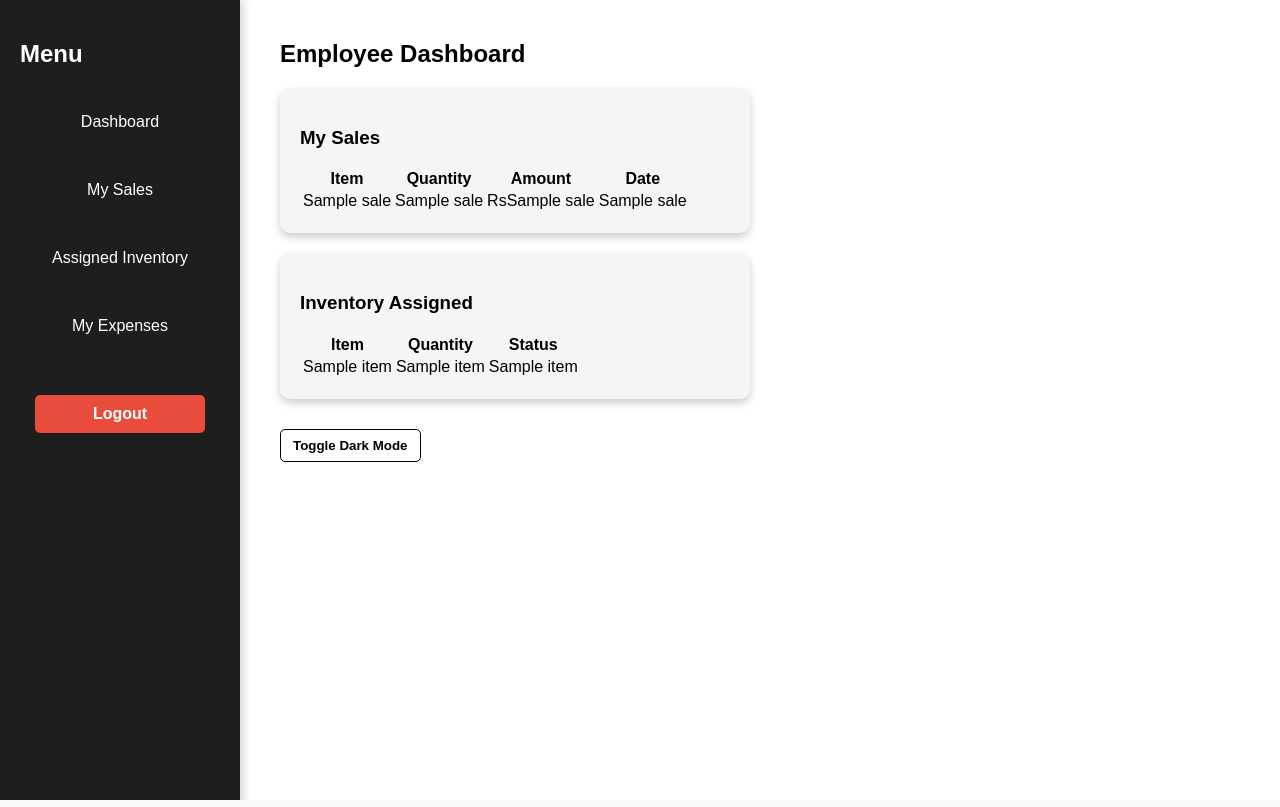
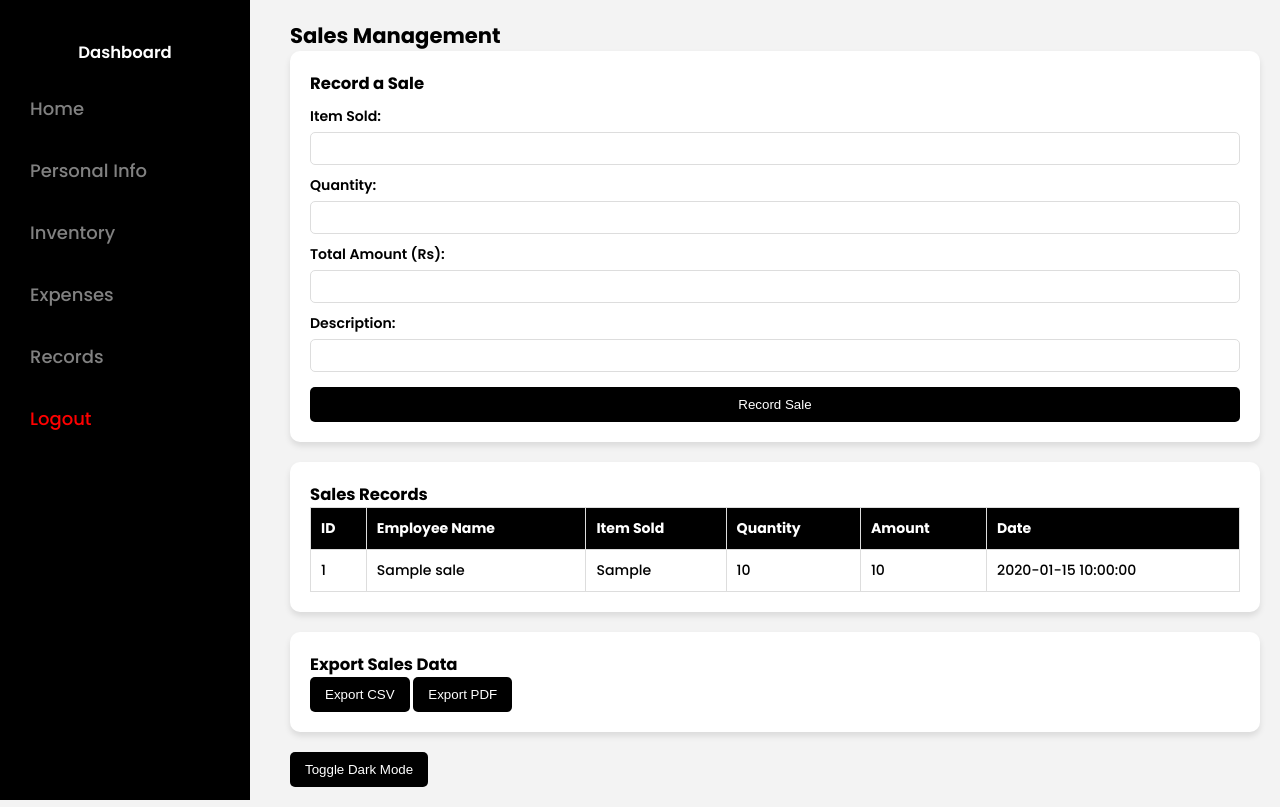
Before and after one commit to hasanrazat/Flask_Inventory_Mgmt, a Flask app: template templates/employee_dashboard.html in a window 1280 px wide. Run offline with Flask 3, Linux system fonts and the light colour scheme; the template is opened without the code that fills it: most values are stand-ins (such as "Sample title", 1, 10 or a date in 2020).

Commit message:
Update employee_dashboard.html

```diff
--- a/templates/employee_dashboard.html
+++ b/templates/employee_dashboard.html
@@ -3,71 +3,82 @@
 <head>
     <meta charset="UTF-8">
     <meta name="viewport" content="width=device-width, initial-scale=1.0">
-    <title>Employee Dashboard</title>
-    <link rel="stylesheet" href="{{ url_for('static', filename='css/style.css') }}">
+    <title>Sales Management</title>
+    <link rel="stylesheet" href="{{ url_for('static', filename='css/sales.css') }}">
 </head>
 <body>
-    <div class="wrapper">
-        <!-- Sidebar Navigation -->
+    <div class="dashboard-container">
+        <!-- Sidebar -->
         <nav class="sidebar">
-            <h2>Menu</h2>
+            <h3>Dashboard</h3>
             <ul>
-                <li><a href="{{ url_for('employee_dashboard') }}">Dashboard</a></li>
-                <li><a href="{{ url_for('my_sales') }}">My Sales</a></li>
-                <li><a href="{{ url_for('assigned_inventory') }}">Assigned Inventory</a></li>
-                <li><a href="{{ url_for('my_expenses') }}">My Expenses</a></li>
-                <!-- Add a specific class to the logout button -->
-                <li><a href="{{ url_for('logout') }}" class="btn-logout">Logout</a></li>
+                <li><a href="{{ url_for('owner_dashboard') }}">Home</a></li>
+                <li><a href="{{ url_for('personal_info') }}">Personal Info</a></li>
+                <li><a href="{{ url_for('inventory') }}">Inventory</a></li>
+                <li><a href="{{ url_for('expenses') }}">Expenses</a></li>
+                <li><a href="{{ url_for('records') }}">Records</a></li>
+                <li><a href="{{ url_for('logout') }}" class="logout-btn">Logout</a></li>
             </ul>
         </nav>
-
         <!-- Main Content -->
     <div class="main-content">
-            <h2>Employee Dashboard</h2>
+        <h2>Sales Management</h2>
 
-            <!-- My Sales Section -->
-            <div class="card" id="sales">
-                <h3>My Sales</h3>
+        <div class="card">
+            <h3>Record a Sale</h3>
+            <form action="{{ url_for('add_owner_sale') }}" method="POST">
+                <label for="item">Item Sold:</label>
+                <input type="text" id="item" name="item" required>
+
+                <label for="quantity">Quantity:</label>
+                <input type="number" id="quantity" name="quantity" required>
+
+                <label for="amount">Total Amount (Rs):</label>
+                <input type="number" id="amount" name="amount" required>
+
+                <label for="description">Description:</label>
+                <input type="text" id="description" name="description">
+
+                <button type="submit" class="btn-primary">Record Sale</button>
+            </form>
+        </div>
+
+        <div class="card">
+            <h3>Sales Records</h3>
             <table>
+                <thead>
                     <tr>
-                        <th>Item</th>
+                        <th>ID</th>
+                        <th>Employee Name</th>
+                        <th>Item Sold</th>
                         <th>Quantity</th>
                         <th>Amount</th>
                         <th>Date</th>
                     </tr>
+                </thead>
+                <tbody>
                     {% for sale in sales %}
                     <tr>
-                        <td>{{ sale[2] }}</td>
-                        <td>{{ sale[3] }}</td>
-                        <td>Rs{{ sale[4] }}</td>
-                        <td>{{ sale[5] }}</td>
+                        <td>{{ sale.id }}</td>
+                        <td>{{ sale.name }}</td>
+                        <td>{{ sale.item_sold }}</td>
+                        <td>{{ sale.quantity }}</td>
+                        <td>{{ sale.amount }}</td>
+                        <td>{{ sale.date }}</td>
                     </tr>
                     {% endfor %}
+                </tbody>
             </table>
         </div>
 
-            <!-- Inventory Assigned Section -->
-            <div class="card" id="inventory">
-                <h3>Inventory Assigned</h3>
-                <table>
-                    <tr>
-                        <th>Item</th>
-                        <th>Quantity</th>
-                        <th>Status</th>
-                    </tr>
-                    {% for item in inventory %}
-                    <tr>
-                        <td>{{ item[1] }}</td>
-                        <td>{{ item[2] }}</td>
-                        <td>{{ item[5] }}</td>
-                    </tr>
-                    {% endfor %}
-                </table>
+        <!-- Export Sales Data -->
+        <div class="card">
+            <h3>Export Sales Data</h3>
+            <a href="{{ url_for('export_sales_csv') }}"><button class="btn-primary">Export CSV</button></a>
+            <a href="{{ url_for('export_sales_pdf') }}"><button class="btn-primary">Export PDF</button></a>
         </div>
 
-            <!-- Dark Mode Toggle -->
         <button id="dark-mode-toggle" class="toggle-btn">Toggle Dark Mode</button>
-        </div>
     </div>
 
     <script src="{{ url_for('static', filename='js/script.js') }}"></script>
```
Lines whose indentation alone changed are shown as unchanged.
